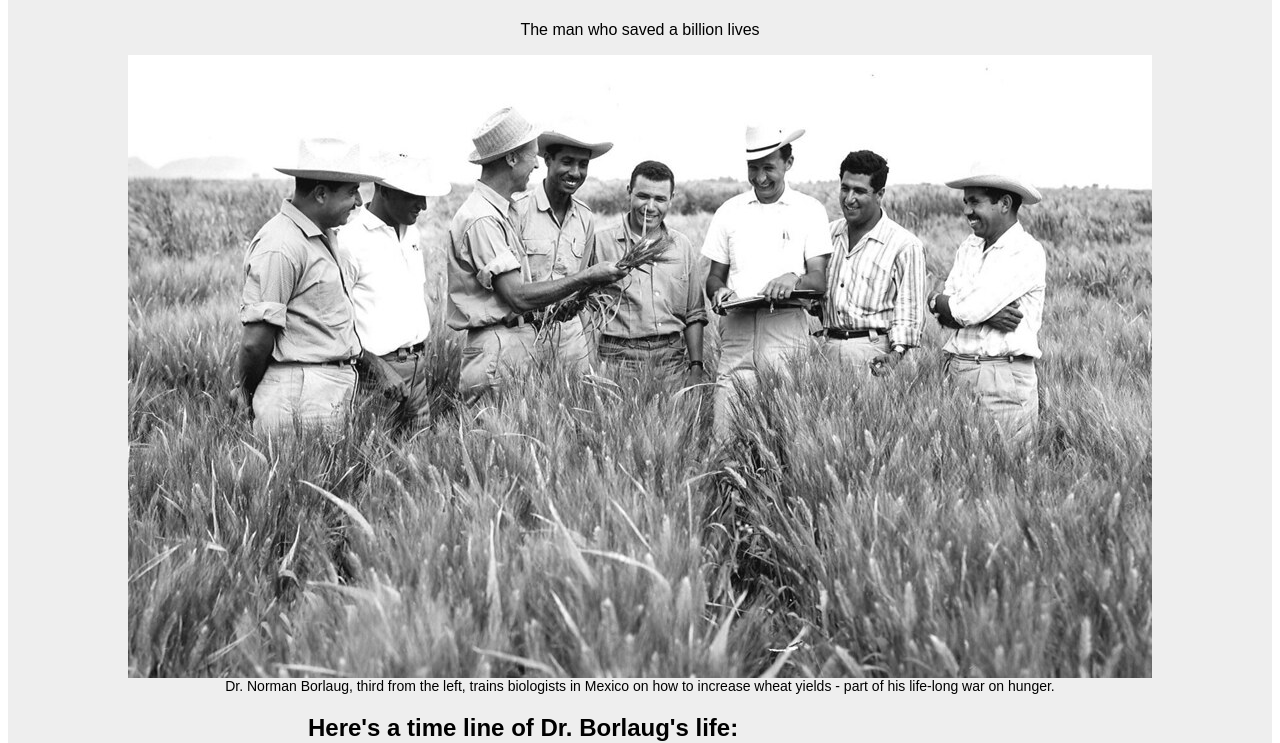
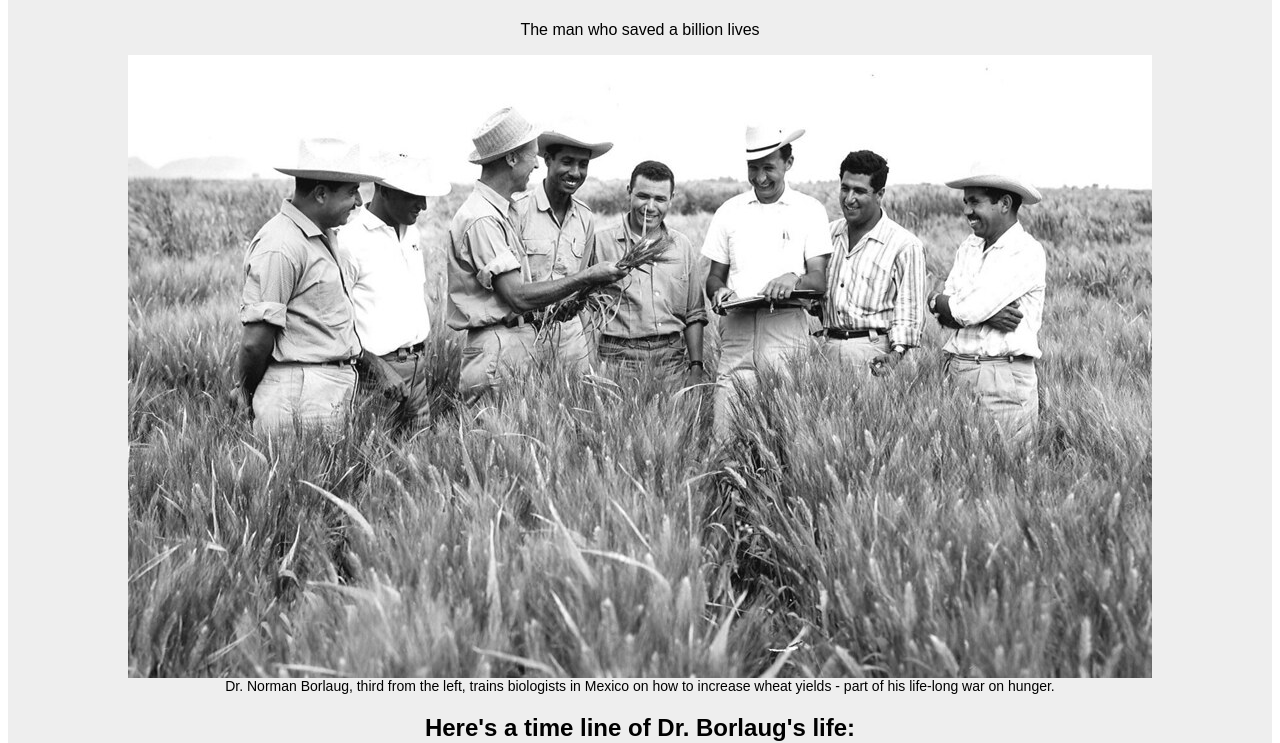
Before and after one commit to aezz4007/fcc-tribute-page, a plain HTML site: page index.html in a window 1280 px wide. Shown: the part 59-802 px from the top of the page. Drawn offline with Linux system fonts and the light colour scheme.

Commit message:
feat: some fine tuning and formatting

```diff
--- a/index.html
+++ b/index.html
@@ -141,6 +141,7 @@
           <footer><em>-- Indian Prime Minister Manmohan Singh</em></footer>
         </blockquote>
       </section>
+      <p>
         <strong
           >If you have time, you should read more about this incredible human
           being on his
@@ -151,7 +152,7 @@
             >Wikipedia entry</a
           >.
         </strong>
+      </p>
     </main>
   </body>
-  <script src="scripts/bundle.js"></script>
 </html>
--- a/styles/index.css
+++ b/styles/index.css
@@ -3,6 +3,7 @@
   text-align: center;
   font-family: arial;
   margin-bottom: 20px;
+  padding-bottom: 20px;
 }
 
 #img-div {
@@ -24,3 +25,7 @@
   text-align: left;
   margin: 0px 300px 0px 300px;
 }
+
+#tribute-info h2 {
+    text-align: center;
+}
```
Also changed, not shown: 1 other file. Lines whose indentation alone changed are shown as unchanged.
